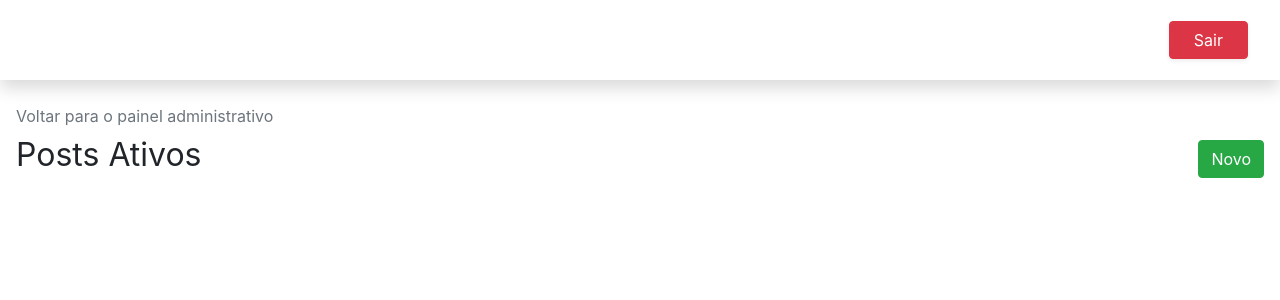
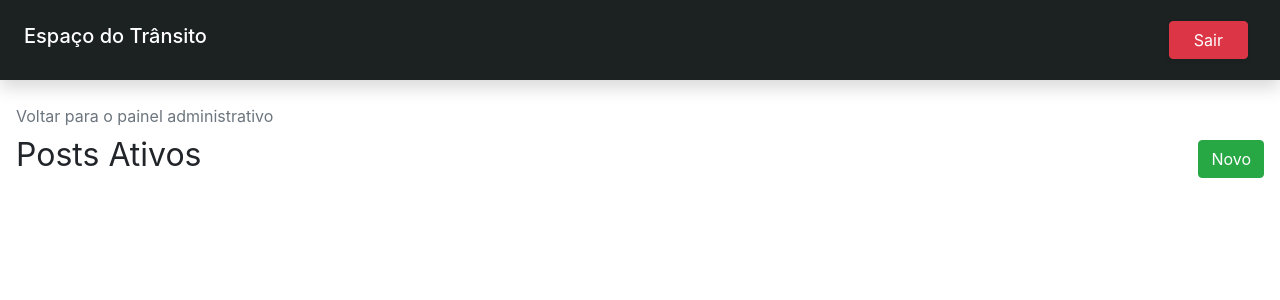
Before and after one commit to RuanScherer/EspacoDoTransito, a PHP site: page /admin/blog.php in a window 1280 px wide. Shown: the top 300 px of the page. Run offline with PHP 8.4, Linux system fonts and the light colour scheme; a user stored in the database is signed in; data that the repository does not hold is empty.

Commit message:
Dark background added

```diff
--- a/styles.css
+++ b/styles.css
@@ -1,5 +1,9 @@
 .background-right {
 	background: linear-gradient(45deg, #016D94, #029DC0);
+}
+
+.background-dark {
+	background-color: #1C2121;
 }
 
 .title-width {
```
